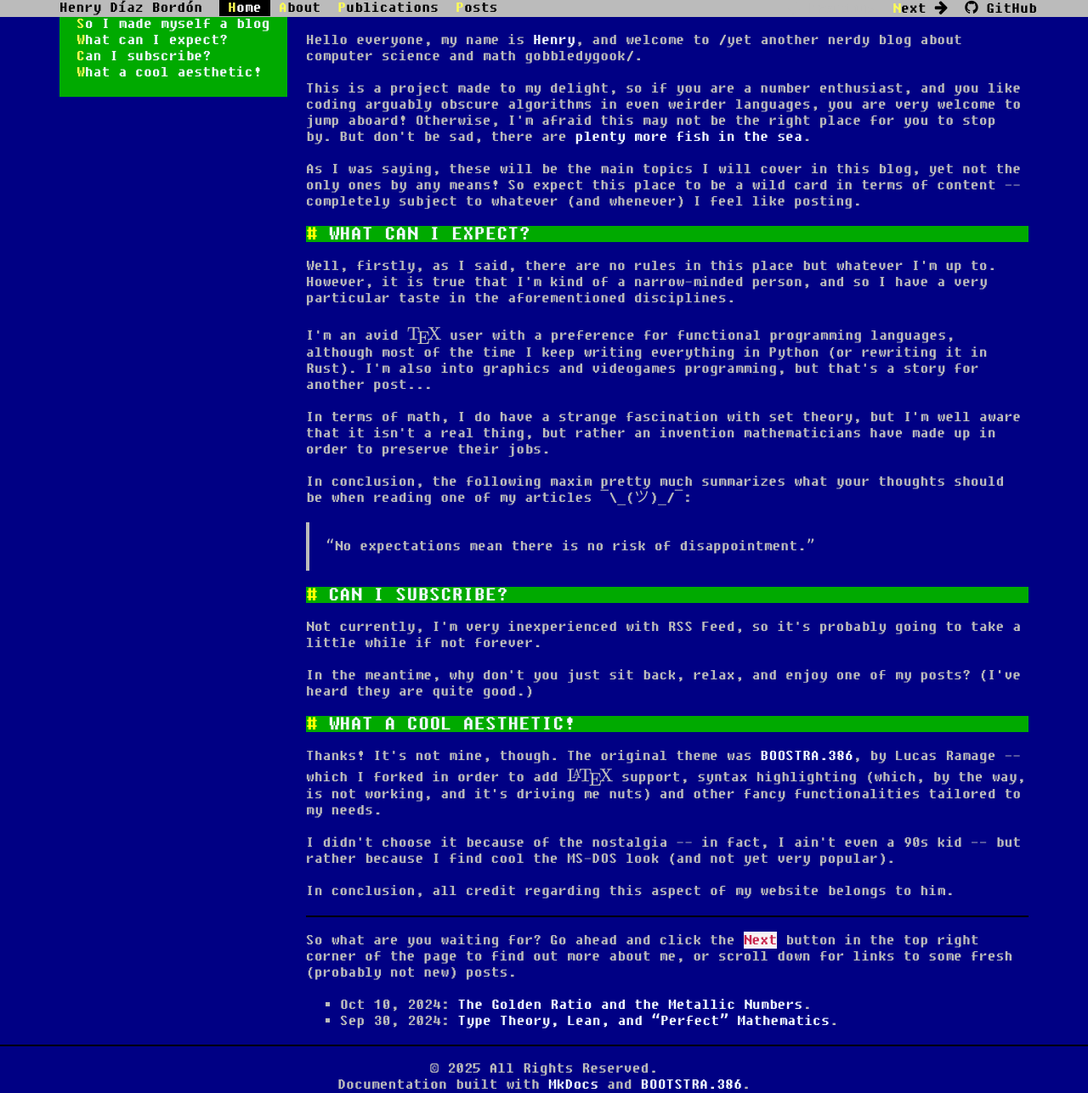
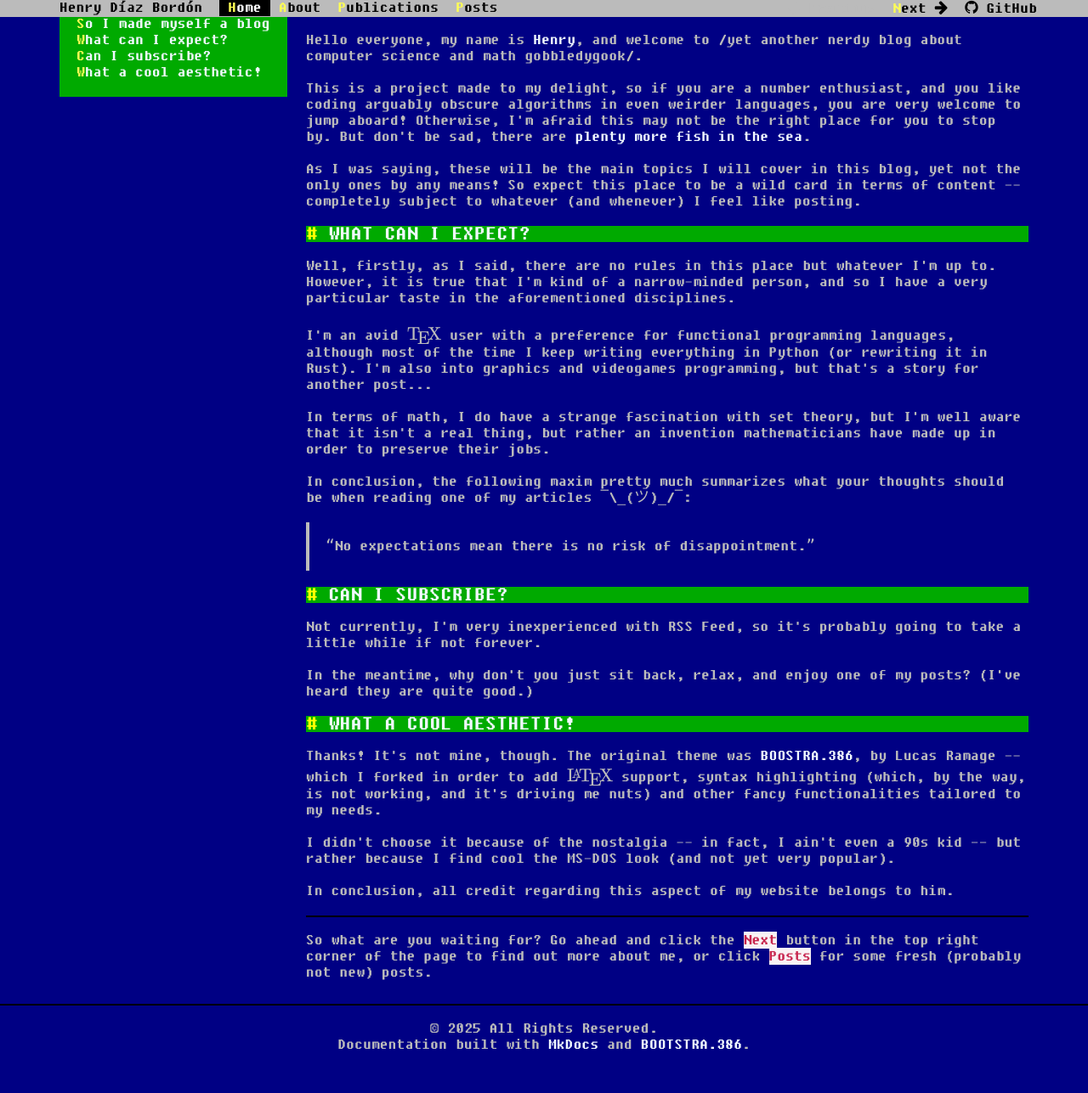
Before and after one commit to h3nry-d1az/h3nry-d1az.github.io, an MkDocs documentation site: the page built from docs/index.md, in a window 1280 px wide. Shown: the whole page at 85% size. Built offline with MkDocs 1.6.1, drawn with Linux system fonts in a browser that asks for light colours; after the commit the page ends 1240 px from its top, so only the background shows below that.

Commit message:
unpublish the article on type theory and changed a few details in the index and about pages

```diff
--- a/docs/index.md
+++ b/docs/index.md
@@ -30,7 +30,4 @@ In conclusion, all credit regarding this aspect of my website belongs to him.
 
 <hr>
 
-So what are you waiting for? Go ahead and click the `Next` button in the top right corner of the page to find out more about me, or scroll down for links to some fresh (probably not new) posts.
-
-* Oct 10, 2024: [The Golden Ratio and the Metallic Numbers](posts/2024/golden-ratio-and-metallic-numbers.md).
-* Sep 30, 2024: [Type Theory, Lean, and “Perfect” Mathematics](posts/2024/perfect-mathematics.md).
+So what are you waiting for? Go ahead and click the `Next` button in the top right corner of the page to find out more about me, or click `Posts` for some fresh (probably not new) posts.
```
Also changed, not shown: docs/about.md (+2 -2 lines), docs/posts/index.md (+1 -1 lines).
